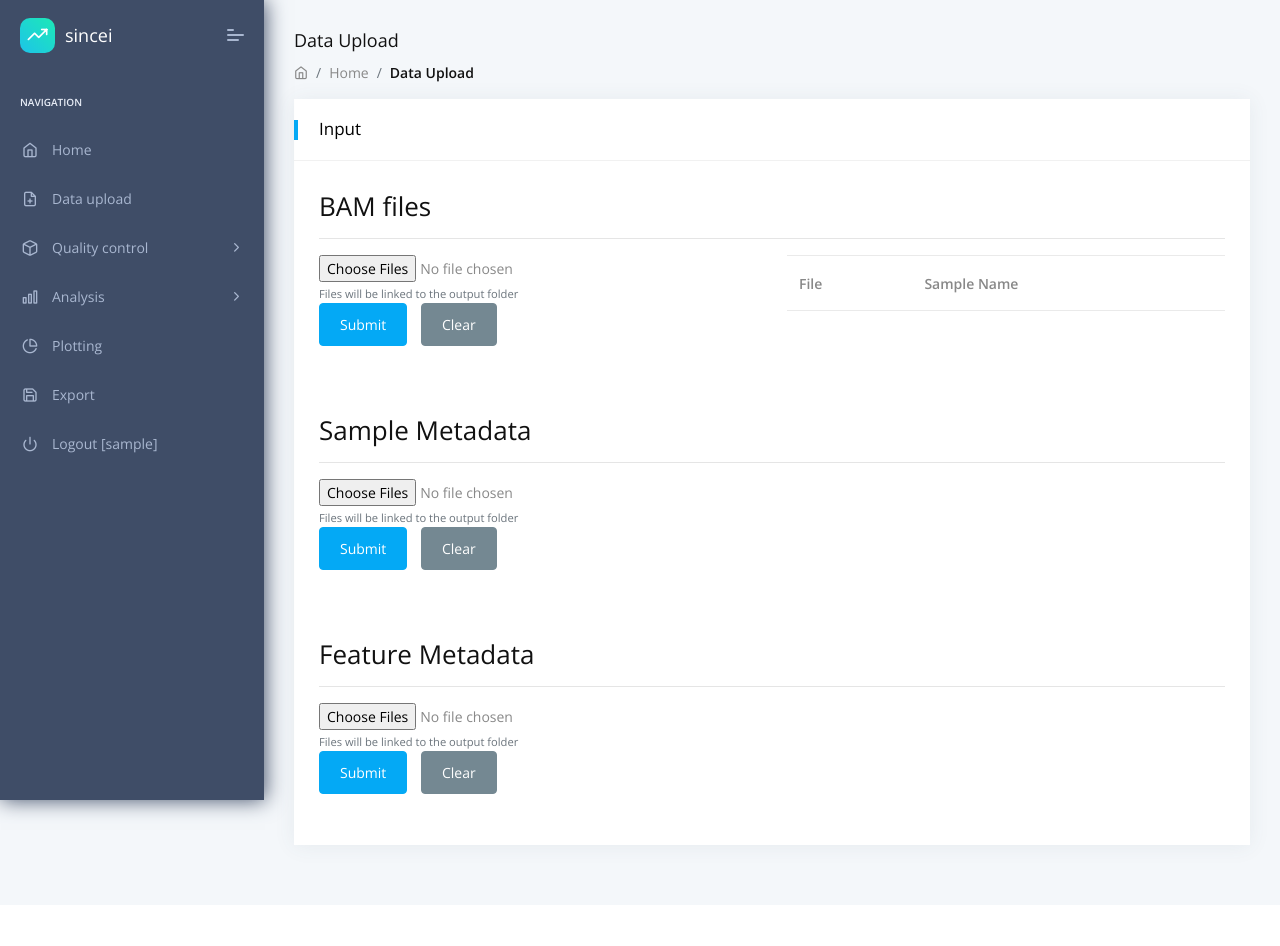
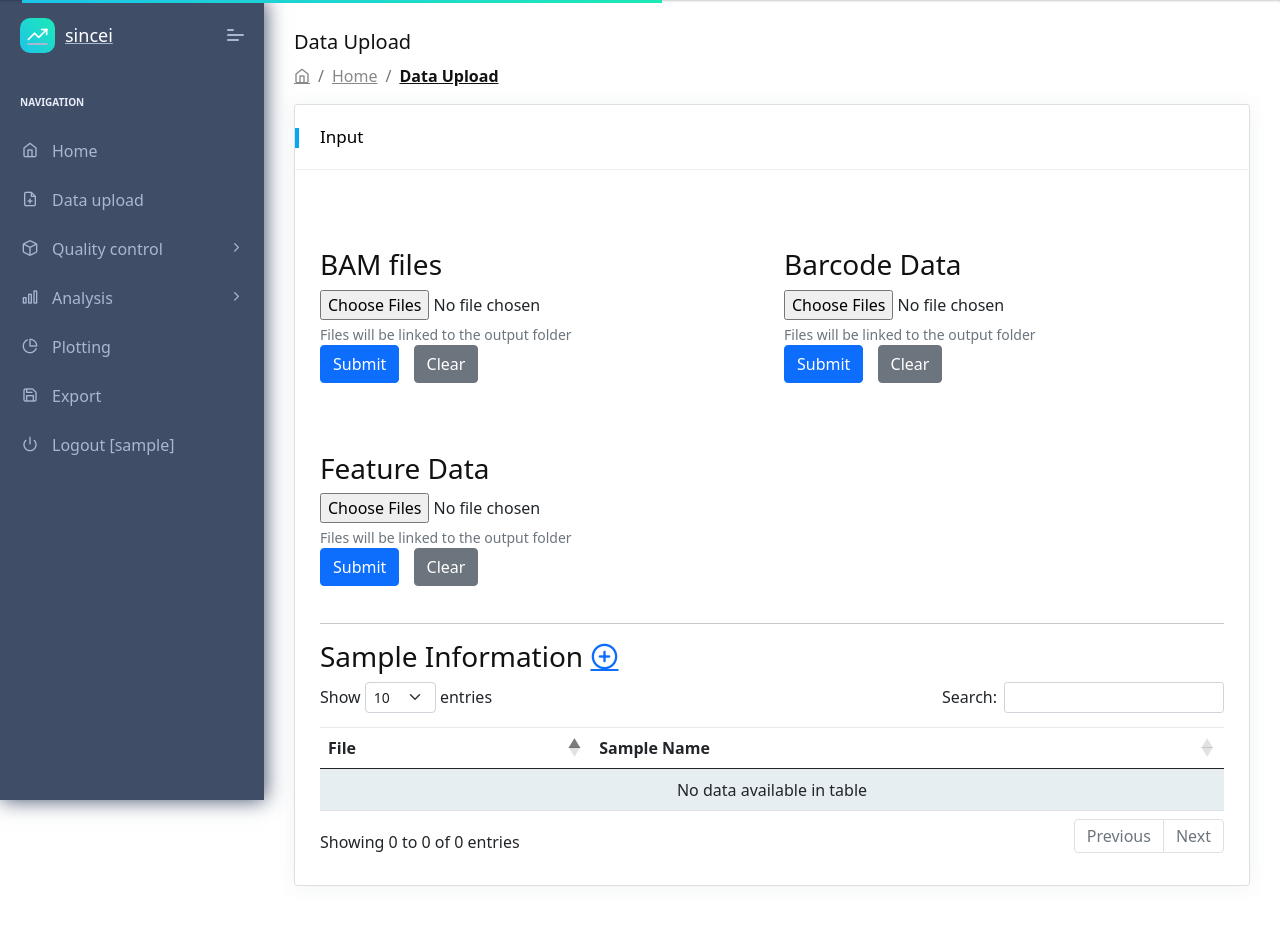
Before and after one commit to bhardwaj-lab/sincei, a Flask app: page /file_upload.html in a window 1280 px wide. Before the commit the page ends 859 px from the top, so only its background shows below. Run offline with Flask 2, Linux system fonts and the light colour scheme; the visitor is signed in with stand-in values (Sample User, id 1); data comes from the database, SQL or seed files in the repository; lists and menus that the app fills with data are empty; some libraries are stand-ins or nearby versions.

Commit message:
searchable dataTable.js for sample table

```diff
--- a/web_app/app/base/templates/includes/scripts.html
+++ b/web_app/app/base/templates/includes/scripts.html
@@ -3,3 +3,6 @@
     <script src="/static/assets/js/vendor-all.min.js"></script>
     <script src="/static/assets/plugins/bootstrap/js/bootstrap.min.js"></script>
     <script src="/static/assets/js/pcoded.min.js"></script>
+    <script type="text/javascript" charset="utf8" src="https://code.jquery.com/jquery-3.6.0.min.js"></script>
+    <script type="text/javascript" charset="utf8" src="https://cdn.datatables.net/1.10.25/js/jquery.dataTables.js"></script>
+    <script type="text/javascript" charset="utf8" src="https://cdn.datatables.net/1.10.25/js/dataTables.bootstrap5.js"></script>
--- a/web_app/app/base/templates/includes/sidebar.html
+++ b/web_app/app/base/templates/includes/sidebar.html
@@ -58,7 +58,7 @@
                     </li>
                     <!-- Plot -->
                     <li data-username="Plot" class="nav-item {% if 'page-plot' in segment %} active {% endif %}">
-                        <a href="/" class="nav-link "><span class="pcoded-micon"><i class="feather icon-pie-chart"></i></span>
+                        <a href="/charts-morris.html" class="nav-link "><span class="pcoded-micon"><i class="feather icon-pie-chart"></i></span>
                           <span class="pcoded-mtext">Plotting</span></a>
                     </li>
                     <!-- Export -->
--- a/web_app/app/home/templates/file_upload.html
+++ b/web_app/app/home/templates/file_upload.html
@@ -3,7 +3,10 @@
 {% block title %} UI Forms {% endblock %}
 
 <!-- Specific CSS goes HERE -->
-{% block stylesheets %}{% endblock stylesheets %}
+{% block stylesheets %}
+<link href="https://cdn.jsdelivr.net/npm/bootstrap@5.0.1/dist/css/bootstrap.min.css" rel="stylesheet" integrity="sha384-+0n0xVW2eSR5OomGNYDnhzAbDsOXxcvSN1TPprVMTNDbiYZCxYbOOl7+AMvyTG2x" crossorigin="anonymous">
+<link rel="stylesheet" type="text/css" href="https://cdn.datatables.net/1.10.25/css/dataTables.bootstrap5.css">
+{% endblock stylesheets %}
 
 {% block content %}
 
@@ -37,11 +40,10 @@
                                 <h5>Input</h5>
                             </div>
                             <div class="card-body">
-                                <h3>BAM files</h3>
-                                <hr>
                                 <div class="row">
                                   <!--Upload files-->
                                     <div class="col-sm">
+                                      <h3 class="mt-5">BAM files</h3>
                                       <form action = "/uploader" method = "POST" enctype = "multipart/form-data">
                                         <div class="form-group">
                                             <input id="upload" type="file" name="file[]" multiple="multiple" /><!-- onchange="readURL();" -->
@@ -52,60 +54,55 @@
                                         </div>
                                         </form>
                                     </div>
-                                    <!--Show uploaded files here-->
-                                    <div class="col-sm">
-                                      <table id="bamData" class="table table-hover">
-                                      <thead>
-                                        <tr>
-                                          <th>File</th>
-                                          <th>Sample Name</th>
-                                        </tr>
-                                      </thead>
-                                      <tbody>
-                                        {% for sample in samples %}
-                                          <tr>
-                                            <td>{{ sample.filename }}</td>
-                                            <td>{{ sample.samplename }}</td>
-                                          </tr>
-                                        {% endfor %}
-                                      </tbody>
-                                      </table>
-                                    </div>
-                                </div>
-
-                                <h3 class="mt-5">Sample Metadata</h3>
-                                <hr>
-                                <div class="row">
                                 <!-- Sample information input goes here-->
                                 <!--Upload files-->
                                   <div class="col-sm">
+                                    <h3 class="mt-5">Barcode Data</h3>
                                     <form action = "/uploader" method = "POST" enctype = "multipart/form-data">
                                       <div class="form-group">
                                           <input id="upload" type="file" name="file[]" multiple="multiple" /><!-- onchange="readURL();" -->
                                           <input id="fileList" type="hidden" name="fileList" />
-                                          <small id="inputBAMHelp" class="form-text text-muted">Files will be linked to the output folder</small>
+                                          <small class="form-text text-muted">Files will be linked to the output folder</small>
+                                          <button type="submit" class="btn btn-primary">Submit</button>
+                                          <button type="button" class="btn btn-secondary">Clear</button>
+                                      </div>
+                                      </form>
+                                  </div>
+                                <!-- Feature metadata (bed/gtf) input goes here-->
+                                <!--Upload files-->
+                                  <div class="col-sm">
+                                    <h3 class="mt-5">Feature Data</h3>
+                                    <form action = "/uploader" method = "POST" enctype = "multipart/form-data">
+                                      <div class="form-group">
+                                          <input id="upload" type="file" name="file[]" multiple="multiple" /><!-- onchange="readURL();" -->
+                                          <input id="fileList" type="hidden" name="fileList" />
+                                          <small class="form-text text-muted">Files will be linked to the output folder</small>
                                           <button type="submit" class="btn btn-primary">Submit</button>
                                           <button type="button" class="btn btn-secondary">Clear</button>
                                       </div>
                                       </form>
                                   </div>
                                 </div>
-                                <h3 class="mt-5">Feature Metadata</h3>
-                                <hr>
+                                <hr/>
+                                <!--Show uploaded files here-->
                                 <div class="row">
-                                <!-- Feature metadata (bed/gtf) input goes here-->
-                                <!--Upload files-->
-                                  <div class="col-sm">
-                                    <form action = "/uploader" method = "POST" enctype = "multipart/form-data">
-                                      <div class="form-group">
-                                          <input id="upload" type="file" name="file[]" multiple="multiple" /><!-- onchange="readURL();" -->
-                                          <input id="fileList" type="hidden" name="fileList" />
-                                          <small id="inputBAMHelp" class="form-text text-muted">Files will be linked to the output folder</small>
-                                          <button type="submit" class="btn btn-primary">Submit</button>
-                                          <button type="button" class="btn btn-secondary">Clear</button>
-                                      </div>
-                                      </form>
-                                  </div>
+                                  <h3> Sample Information <a href="javascript:" ><i class="feather icon-plus-circle"></i></a></h3>
+                                  <table id="bamData" class="table table-striped">
+                                  <thead>
+                                    <tr>
+                                      <th>File</th>
+                                      <th>Sample Name</th>
+                                    </tr>
+                                  </thead>
+                                  <tbody>
+                                    {% for sample in samples %}
+                                      <tr>
+                                        <td>{{ sample.filename }}</td>
+                                        <td>{{ sample.samplename }}</td>
+                                      </tr>
+                                    {% endfor %}
+                                  </tbody>
+                                  </table>
                                 </div>
                             </div>
                         </div>
@@ -121,11 +118,19 @@
 
 <!-- Specific Page JS goes HERE  -->
 {% block javascripts %}
-<!-- Javascript for file upload -->
+<script>
+  $(document).ready(function () {
+    $('#bamData').DataTable({
+      columns: [
+        null,
+        {searchable:false}],
+    });
+  });
+</script>
+<!-- Javascript for file upload
 <script type="text/javascript">
 function readURL(){
   var filenames = document.getElementById('upload').files;
-
   if (filenames.length > 0) {
     flist=[];
     for (var i = 0; i <= fi.files.length - 1; i++) {
@@ -141,6 +146,6 @@
      document.getElementById("fileList").value = filename;
   }
 }
-
 </script>
+-->
 {% endblock javascripts %}
```
Also changed, not shown: web_app/app/base/templates/layouts/base.html (line endings or trailing spaces).
